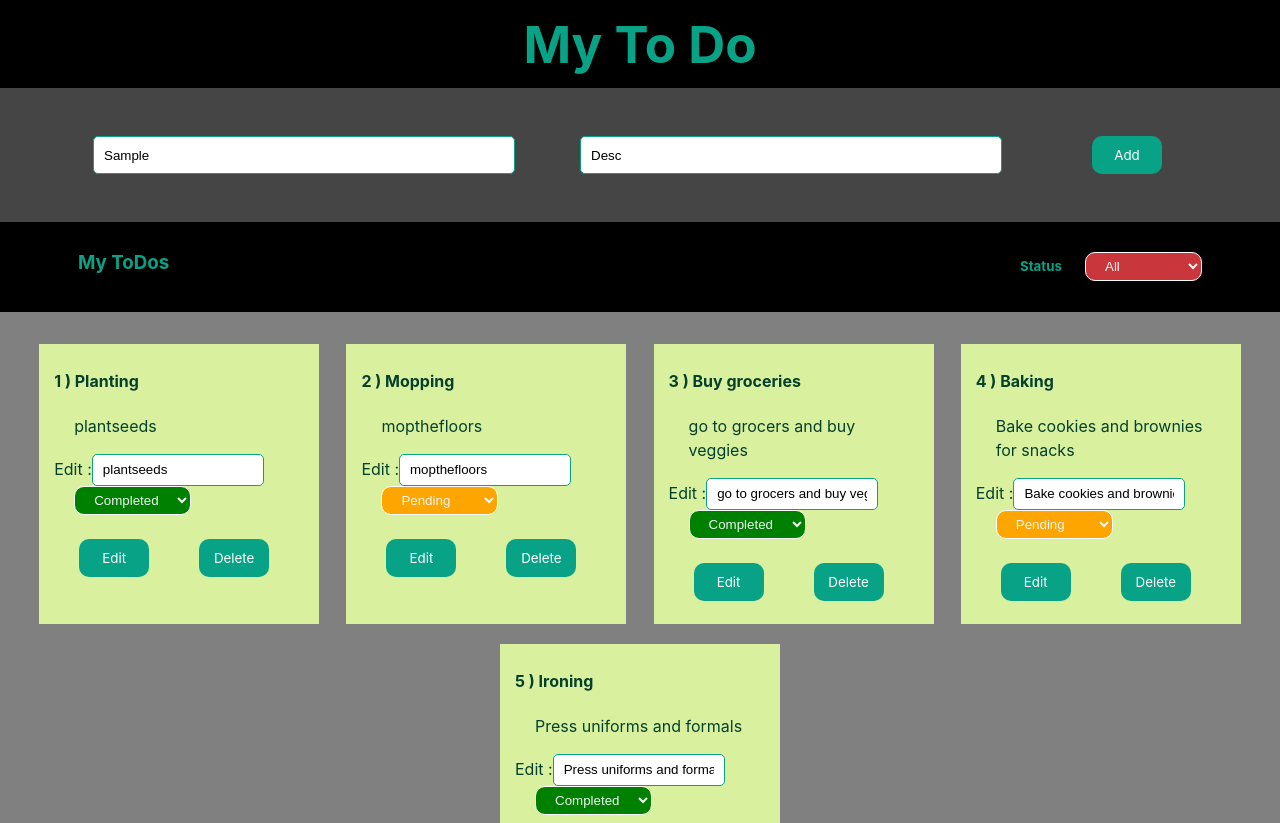
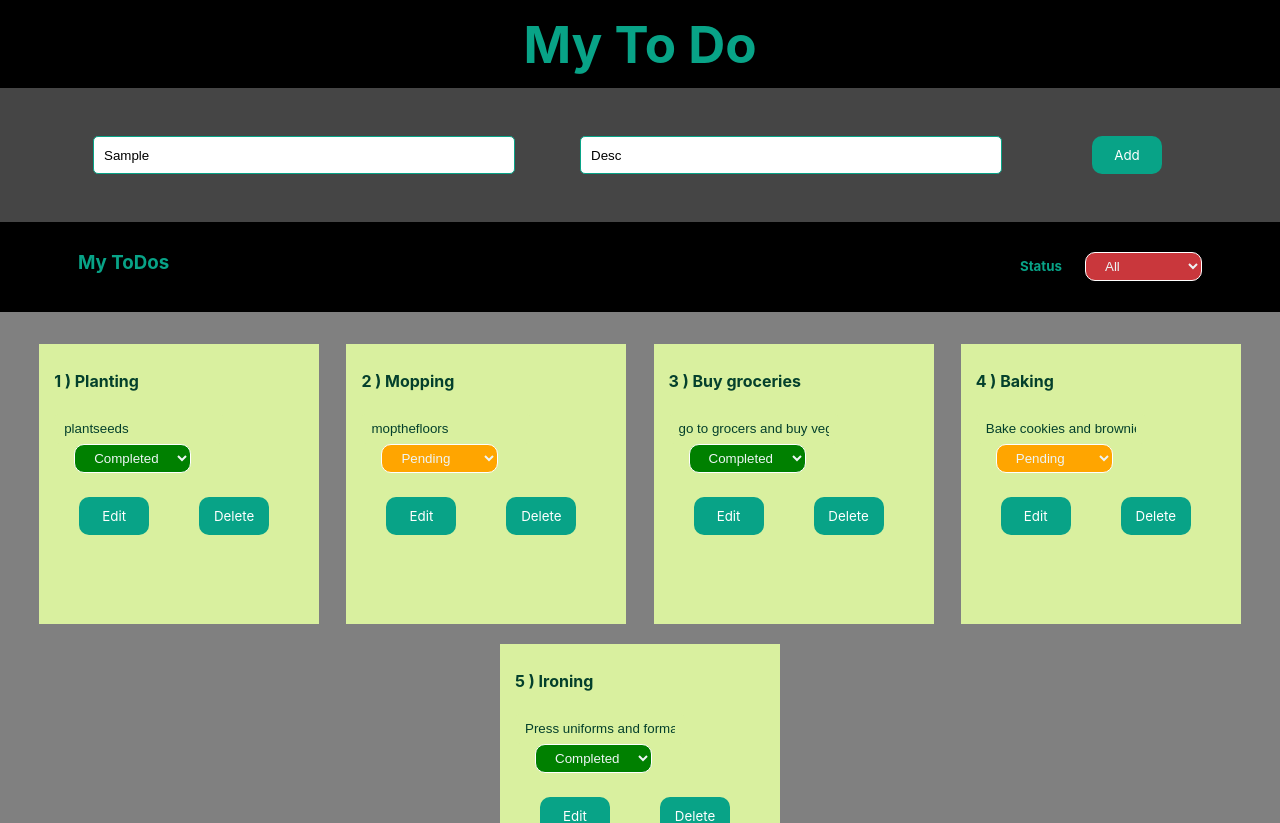
Before and after one commit to DeepikaaAPA/ToDoApp, a React (Vite) app: page / in a window 1280 px wide. Shown: the top 823 px of the page. Built offline with nearby package versions, Linux system fonts and the light colour scheme.

Commit message:
adding useref to desc edit functionality

```diff
--- a/src/App.css
+++ b/src/App.css
@@ -29,22 +29,28 @@ h3 {
   color: rgb(4, 64, 44);
   padding: 15px;
 }
-select,#status-filter{
-  padding:5px 15px;
-  border:solid 1px white;
+select,
+#status-filter {
+  padding: 5px 15px;
+  border: solid 1px white;
   border-radius: 10px;
   margin: 0 70px 0 20px;
   background-color: rgba(247, 68, 74, 0.814);
   color: rgb(237, 245, 245);
 }
-select{
-  margin:0;
+select {
+  margin: 0;
 }
 input {
   width: 400px;
   border: solid 1px rgb(8, 163, 135);
   border-radius: 5px;
-  padding:0   10px;
+  padding: 0 10px;
+}
+.editdesc {
+  background-color: inherit;
+  color: inherit;
+  border: none;
 }
 #tasks-header {
   padding: 0.5rem;
@@ -54,13 +60,13 @@ input {
   color: rgb(8, 163, 135);
   background-color: black;
 }
-.btn  {
+.btn {
   color: white;
   background-color: rgb(8, 163, 135);
   border-radius: 10px;
-  margin:0 25px;
-  padding:10px;
-  width:70px;
+  margin: 0 25px;
+  padding: 10px;
+  width: 70px;
 }
 h2 {
   font-size: 3.2em;
@@ -71,12 +77,12 @@ h2 {
   padding: 1rem;
   margin: 0;
 }
-a{
+a {
   cursor: pointer;
 }
-a:hover{
+a:hover {
   background-color: rgb(49, 151, 132);
-  color:white !important;
+  color: white !important;
 }
 /* .logo {
   height: 6em;
@@ -105,11 +111,11 @@ a:hover{
     animation: logo-spin infinite 20s linear;
   }
 } */
-p,select{
+p,
+select {
   margin-left: 20px;
 }
 
-h4
-{
-margin-top :10px;
+h4 {
+  margin-top: 10px;
 }
--- a/src/Components/TaskCard.jsx
+++ b/src/Components/TaskCard.jsx
@@ -1,4 +1,4 @@
-import { useState } from "react";
+import { useRef, useState } from "react";
 import { useEffect } from "react";
 
 export function TaskCard({ index, task, setTasksList, tasksList }) {
@@ -9,6 +9,7 @@ export function TaskCard({ index, task, setTasksList, tasksList }) {
   const [EditBtnText, setEditButtonText] = useState("Edit");
   const [editInput, setEditInput] = useState("");
   const initialdesc = task.desc;
+  const descref = useRef(null);
   // console.log(color, statusBg);
   useEffect(() => {
     setStatusBg(color);
@@ -21,9 +22,10 @@ export function TaskCard({ index, task, setTasksList, tasksList }) {
         {" )  "}
         {task.name}
       </h4>
-      <p>{task.desc}</p>
-      Edit :
+
       <input
+        ref={descref}
+        className="editdesc"
         onChange={(event) => {
           setEditInput(event.target.value);
         }}
@@ -69,6 +71,19 @@ export function TaskCard({ index, task, setTasksList, tasksList }) {
         onClick={() => {
           if (editMode) {
             console.log(editInput);
+            // setTasksList(
+            //   tasksList.map((t) => {
+            //     t.name == task.name
+            //       ? {
+            //           name: task.name,
+            //           desc: descref.current.value,
+            //           status: task.status,
+            //         }
+            //       : t;
+            //   })
+            // );
+          } else {
+            descref.current.focus();
           }
           setEditButtonText(editMode ? "Edit" : "Save");
           setEditMode(!editMode);
```
